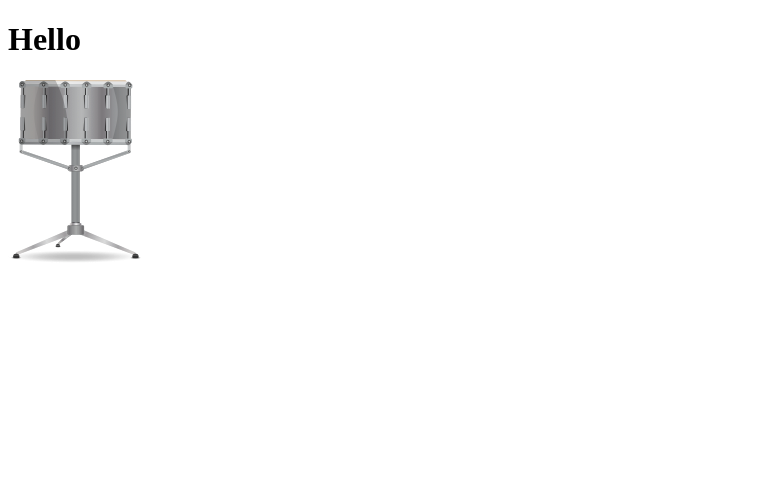
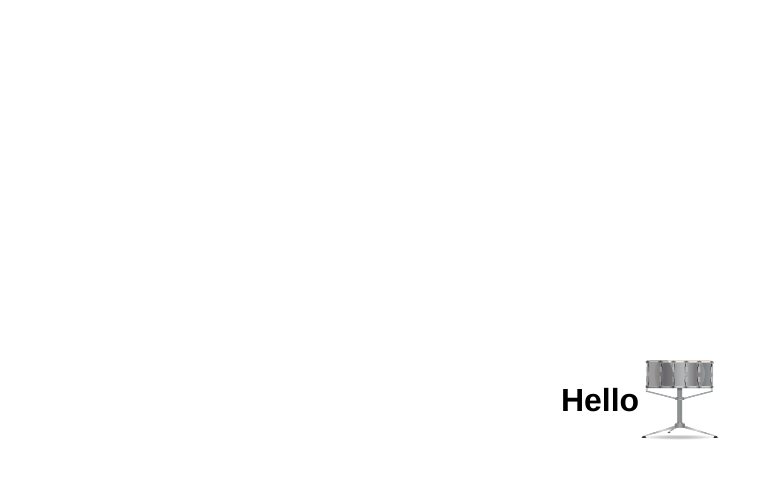
Before and after one commit to EdBeese/git-101, a plain HTML site: page index.html in a window 1280 px wide. Shown: the whole page, without its empty margins (0-771 px from the left). Drawn offline with Linux system fonts and the light colour scheme.

Commit message:
with CSS

```diff
--- a/index.html
+++ b/index.html
@@ -1,12 +1,15 @@
 <!DOCTYPE html>
 <html>
 <head>
+	<link rel="stylesheet" type="text/css" href="style.css">
 	<meta charset="utf-8">
 	<meta name="viewport" content="width=device-width, initial-scale=1">
 	<title></title>
 </head>
 <body>
+	<div class="container">
 	<h1>Hello</h1>
-	<img src="snare.png">
+	<img class="logo" src="snare.png">
+	</div>
 </body>
 </html>
--- /dev/null
+++ b/style.css
@@ -0,0 +1,16 @@
+ body {
+ 	margin:  0;
+ 	font-family: Helvetica;
+ }
+
+ .container {
+ 	display: flex;
+ 	align-items: center;
+ 	justify-content: center;
+ 	height: 100vh;
+ }
+
+ .logo {
+ 	height:  80px;
+ 	width: 80px;
+ }
```
